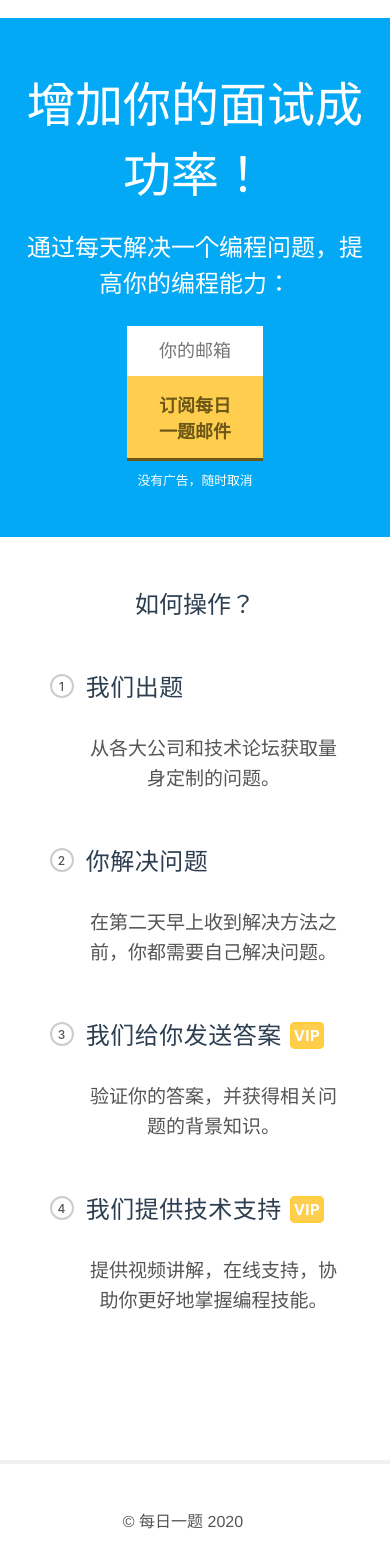
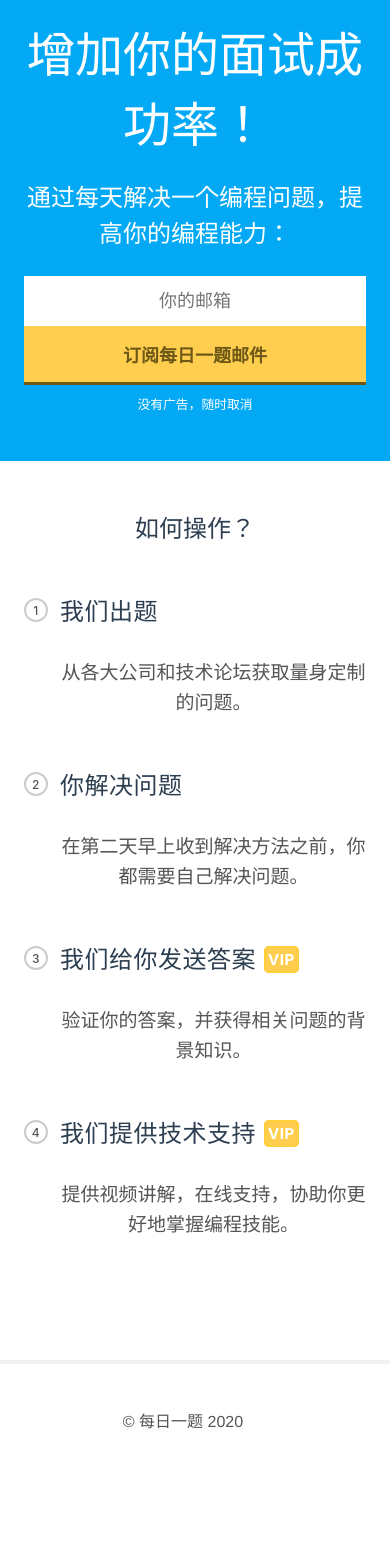
Before and after one commit to qiwihui/codedays, a Vue app in the folder cad_fe/: page / in a window 390 px wide. Shown: the part 140-1708 px from the top of the page. After the commit the page ends 1620 px from the top, so only its background shows below. Built offline with nearby package versions, Linux system fonts and the light colour scheme.

Commit message:
fix: 调整小屏幕下样式

```diff
--- a/cad_fe/src/App.vue
+++ b/cad_fe/src/App.vue
@@ -56,7 +56,7 @@ body {
   padding: 0;
 }
 footer.footer {
-    margin-top: 48px;
+    /* margin-top: 48px; */
     margin-left: calc(-50vw + 50%);
     flex-direction: column;
     background: #fff;
--- a/cad_fe/src/components/HowItWorks.vue
+++ b/cad_fe/src/components/HowItWorks.vue
@@ -57,9 +57,16 @@
   text-align: center;
   margin-bottom: 48px;
 }
+
 .how-it-works > .steps-container {
   width: 85%;
   margin-bottom: 24px;
+}
+
+@media (max-width: 600px) {
+  .how-it-works > .steps-container {
+    width: 100%;
+  }
 }
 
 .how-it-works > .steps-container > .step {
--- a/cad_fe/src/components/Nav.vue
+++ b/cad_fe/src/components/Nav.vue
@@ -37,6 +37,13 @@ export default {
   justify-content: center;
   margin-bottom: 50px;
 }
+
+@media (max-width: 600px) {
+  .nav {
+    margin-bottom: 0px;
+  }
+}
+
 .nav > .nav-container {
     max-width: 960px;
 }
--- a/cad_fe/src/components/Subscribe.vue
+++ b/cad_fe/src/components/Subscribe.vue
@@ -73,6 +73,13 @@ form {
   margin-top: 0em;
   width: 40%;
 }
+
+@media (max-width: 600px) {
+  form {
+    width: 100%;
+  }
+}
+
 button {
   background: none;
   padding: 15px 24px;
```
